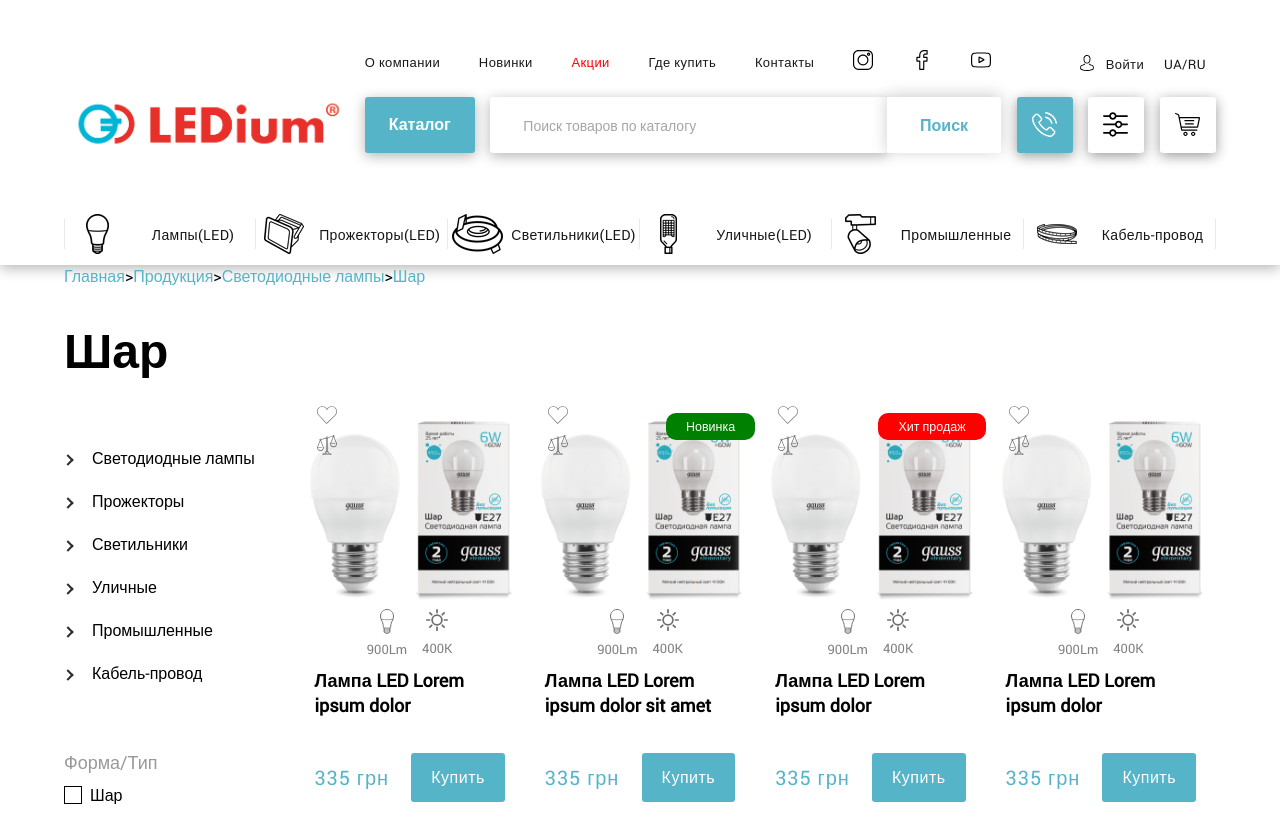
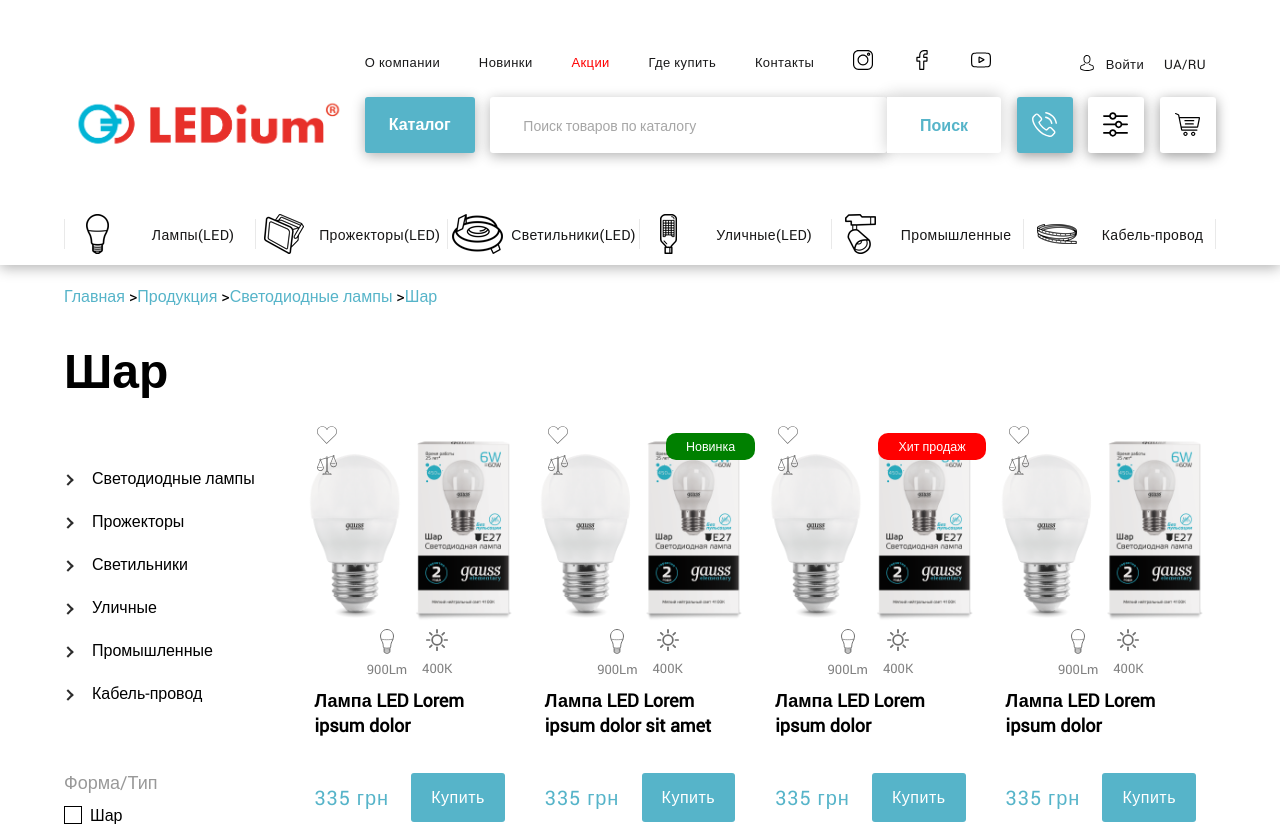
Before and after one commit to elonmask/ledium, a React (Create React App) app: page /catalog in a window 1280 px wide. Shown: the top 826 px of the page. Built offline with nearby package versions, Linux system fonts and the light colour scheme.

Commit message:
cmall fixes

```diff
--- a/public/index.html
+++ b/public/index.html
@@ -24,7 +24,7 @@
       work correctly both with client-side routing and a non-root public URL.
       Learn how to configure a non-root public URL by running `npm run build`.
     -->
-    <title>React App</title>
+    <title>Интернет-магазин Ledium</title>
   </head>
   <body>
     <noscript>You need to enable JavaScript to run this app.</noscript>
--- a/src/components/Catalog.js
+++ b/src/components/Catalog.js
@@ -10,11 +10,11 @@ const Catalog = () => {
                 <div className="breadcrumbs">
                     <span>
                         <span>
-                            <a href="#">Главная</a>>
+                            <a href="#">Главная</a> >
                             <span>
-                                <a href="#">Продукция</a>>
+                                <a href="#">Продукция</a> >
                                 <span>
-                                    <a href="#">Светодиодные лампы</a>>
+                                    <a href="#">Светодиодные лампы</a> >
                                     <span>
                                         <a href="#">Шар</a>
                                     </span>
--- a/src/components/Header.js
+++ b/src/components/Header.js
@@ -221,7 +221,8 @@ const Header = () => {
                 </ul>
             </ul>
         </section>
-        <div class="header__logo"></div>
+        <a href="/" class="header__logo">
+        </a>
         <section class="header__contant">
             <section class="header__menu">
                 <ul class="header__list">
--- a/src/public/catalog.css
+++ b/src/public/catalog.css
@@ -41,7 +41,7 @@ button:focus {
 }
 
 .catalog {
-  margin: 0 auto 50px;
+  margin: 20px auto 50px;
   padding: 0 5%;
   width: 100%;
   display: table;
```
